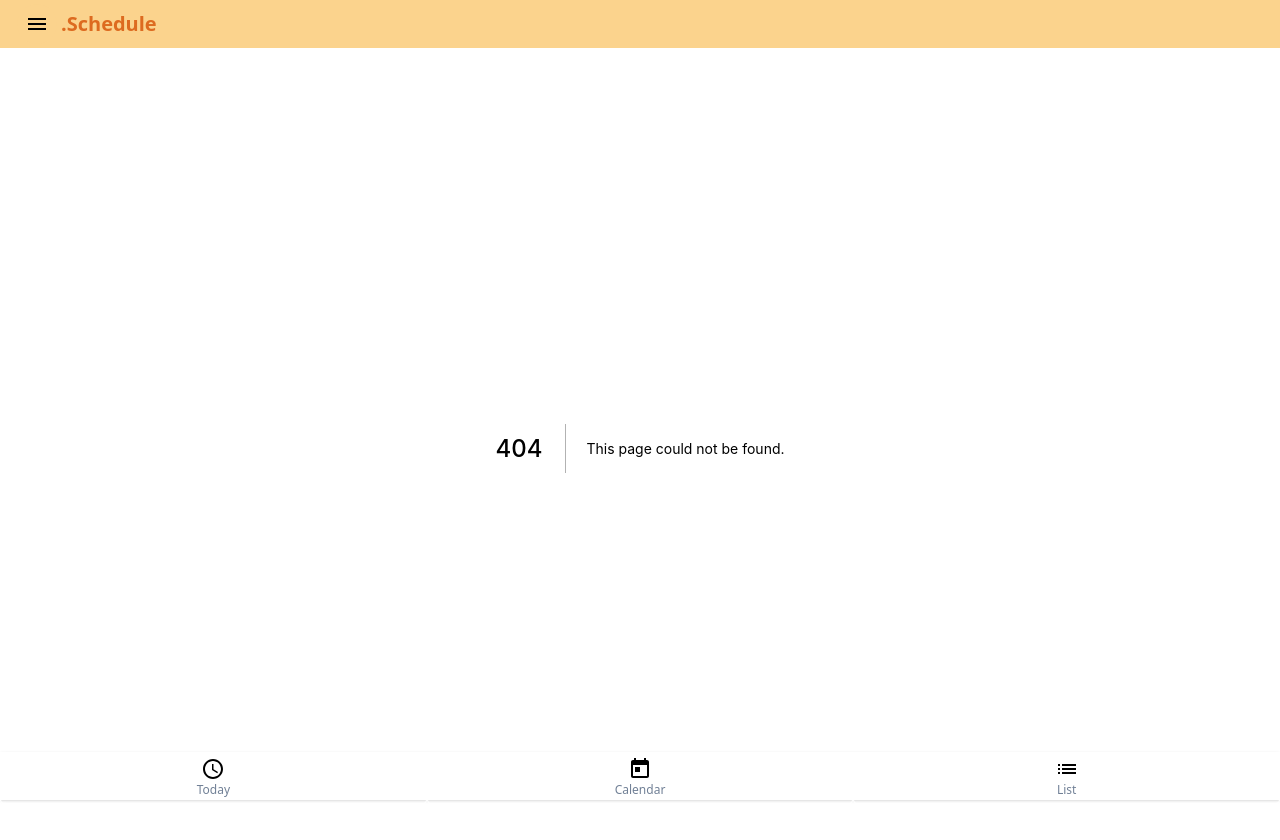
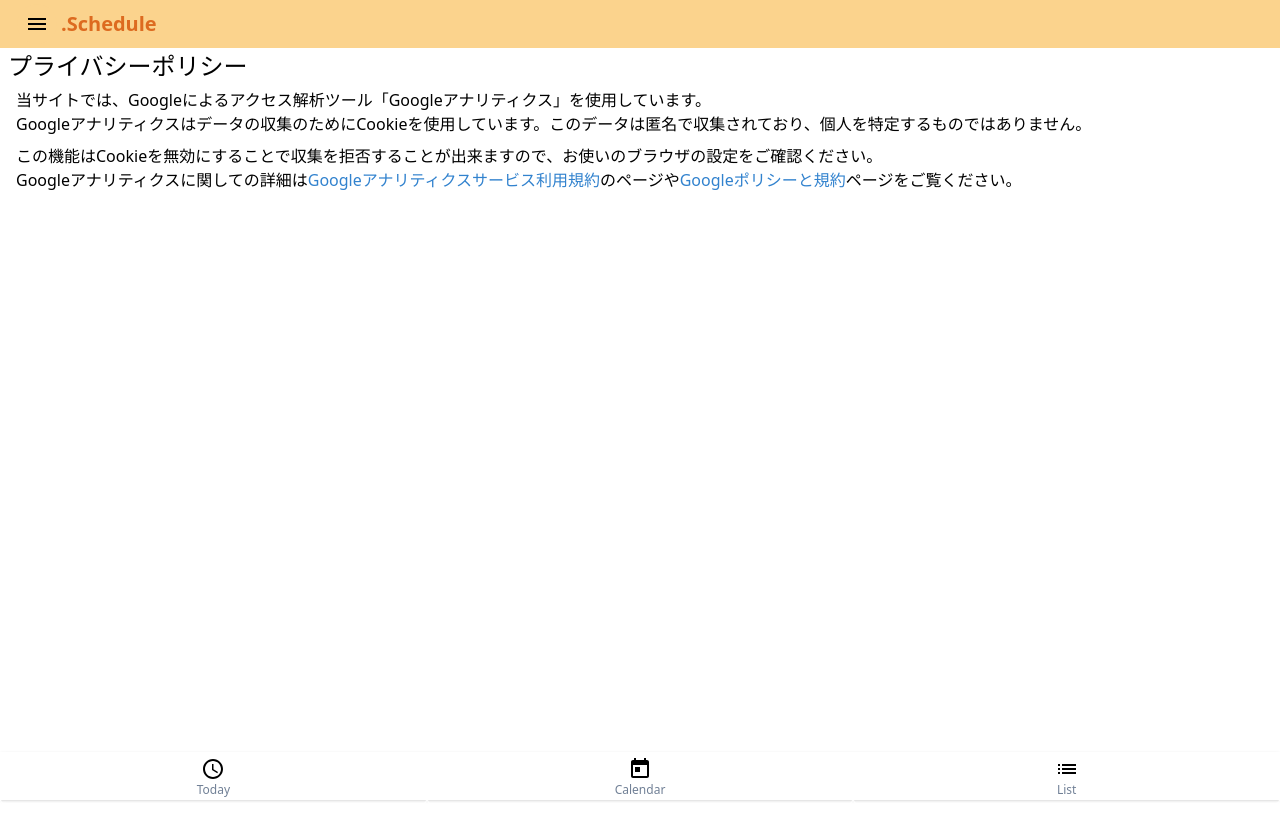
Before and after one commit to Siroyaka/dotschedule-webfront, a Next.js app: page /privacypolicy in a window 1280 px wide. Before the commit this address had no page. Shown: the top 840 px of the page. After the commit the page ends 800 px from the top, so only its background shows below. Built offline with nearby package versions, Linux system fonts and the light colour scheme.

Commit message:
プライバシーポリシー対応

```diff
--- /dev/null
+++ b/src/pages/privacypolicy.tsx
@@ -0,0 +1,35 @@
+import React from 'react';
+
+import Head from 'next/head';
+
+import clsx from 'clsx';
+
+const NoticePage: React.FC = () => {
+  return(
+    <React.Fragment>
+      <Head>
+        <title>プライバシーポリシー</title>
+        <link rel="icon" href="/favicon.ico" />
+      </Head>
+      <main className={clsx('overflow-y-auto', 'h-full', 'w-full', 'px-2')}>
+        <h1 className={'text-2xl'}>プライバシーポリシー</h1>
+        <ul className={'px-2 pt-1'}>
+          <li className={''}>
+            当サイトでは、Googleによるアクセス解析ツール「Googleアナリティクス」を使用しています。
+          </li>
+          <li className={'pb-2'}>
+            Googleアナリティクスはデータの収集のためにCookieを使用しています。このデータは匿名で収集されており、個人を特定するものではありません。
+          </li>
+          <li>
+            この機能はCookieを無効にすることで収集を拒否することが出来ますので、お使いのブラウザの設定をご確認ください。
+          </li>
+          <li>
+            Googleアナリティクスに関しての詳細は<a className='text-blue-600 hover:bg-blue-200' href='https://marketingplatform.google.com/about/analytics/terms/jp/'>Googleアナリティクスサービス利用規約</a>のページや<a className='text-blue-600 hover:bg-blue-200' href='https://policies.google.com/technologies/ads?hl=ja'>Googleポリシーと規約</a>ページをご覧ください。
+          </li>
+        </ul>
+      </main>
+    </React.Fragment>
+  )
+}
+
+export default NoticePage;
```
